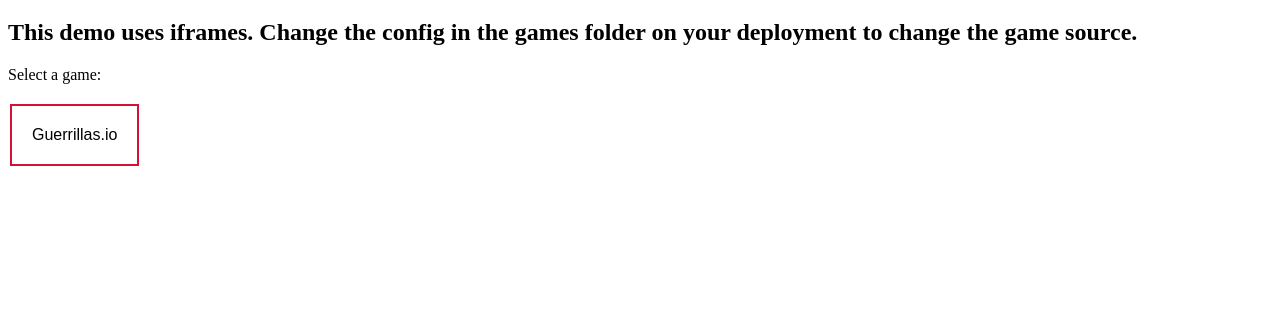
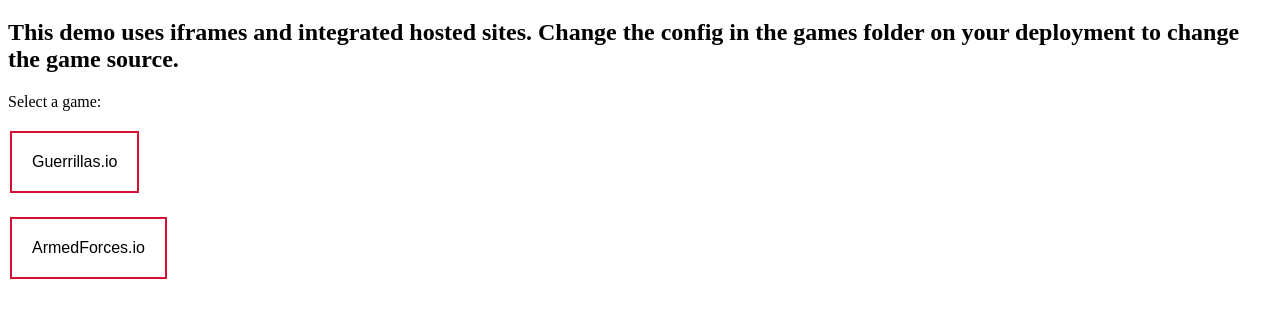
Before and after one commit to ubgultra/freezenova-shooter-catalogue, a plain HTML site: page index.html in a window 1280 px wide. Shown: the part 61-378 px from the top of the page. Drawn offline with Linux system fonts and the light colour scheme.

Commit message:
Update index.html

```diff
--- a/index.html
+++ b/index.html
@@ -32,7 +32,7 @@
 
 <h1>Freezenova Shooting Mirror Test</h1>
 
-<p><h2>This demo uses iframes. Change the config in the games folder on your deployment to change the game source.</h2></p>
+<p><h2>This demo uses iframes and integrated hosted sites. Change the config in the games folder on your deployment to change the game source.</h2></p>
 
 <p>Select a game:</p>
 
@@ -40,5 +40,9 @@
 <button class="button button">Guerrillas.io</button>
 </a>
 
+<p><a href="games/armedforcesio">
+<button class="button button">ArmedForces.io</button>
+</a></p>
+
 </body>
 </html>
```
